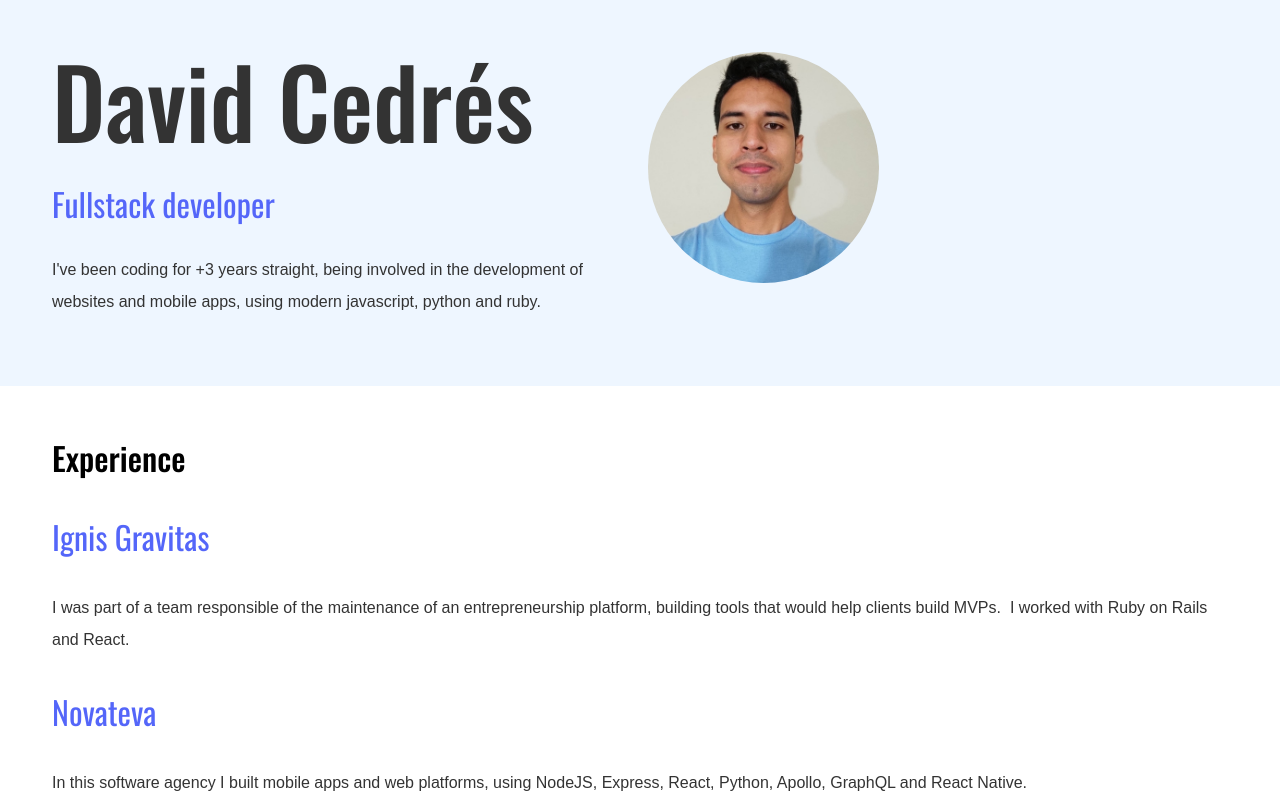
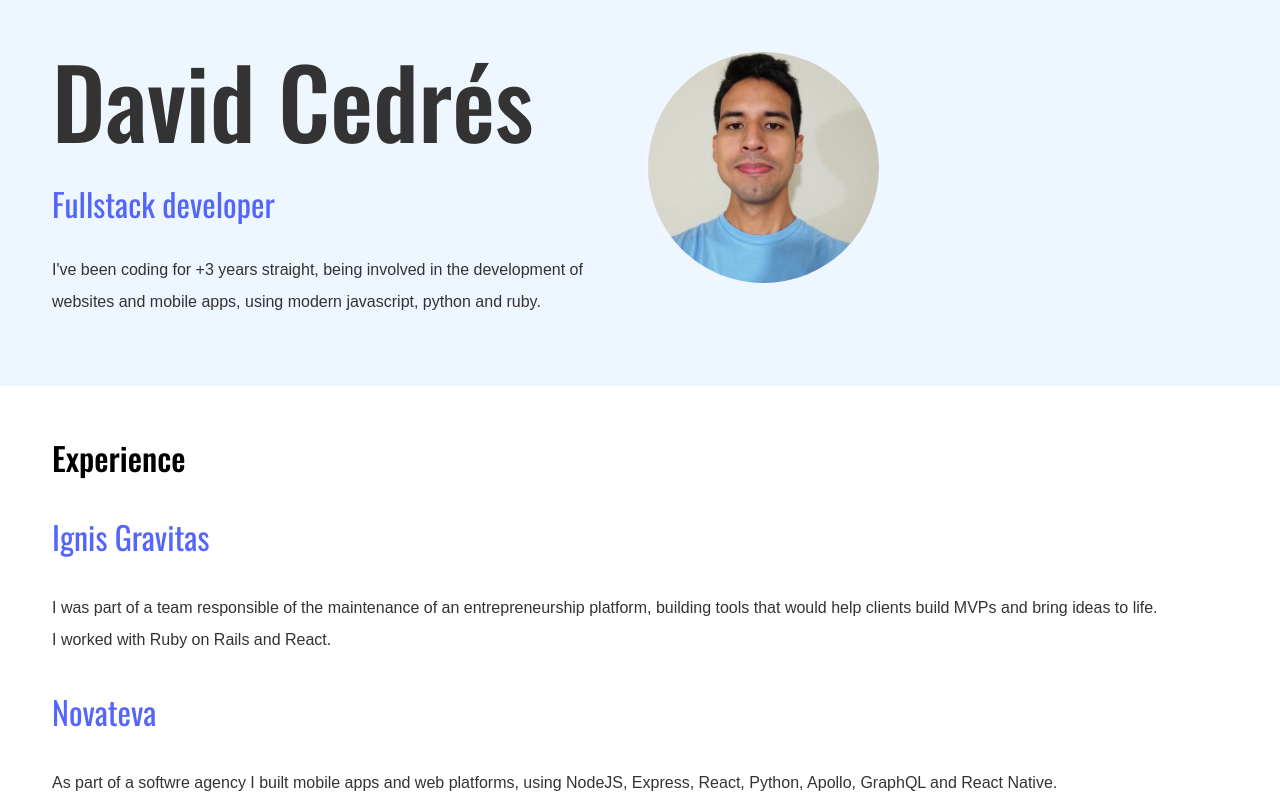
Before and after one commit to davidcedresx/snacky.dev, a Next.js app: page / in a window 1280 px wide. Shown: the top 800 px of the page. Built offline with nearby package versions, Linux system fonts and the light colour scheme.

Commit message:
update text

```diff
--- a/pages/index.js
+++ b/pages/index.js
@@ -29,14 +29,15 @@ export default function landing () {
           <div>
             <h3>Ignis Gravitas</h3>
             <p>
-              I was part of a team responsible of the maintenance of an entrepreneurship platform, building tools that would help clients build MVPs.
-              ‍   I worked with Ruby on Rails and React.
+              I was part of a team responsible of the maintenance of an entrepreneurship platform, building tools that would help clients build MVPs and bring ideas to life.
+              ‍<br />
+              I worked with Ruby on Rails and React.
           </p>
           </div>
           <div>
             <h3>Novateva</h3>
             <p>
-              In this software agency I built mobile apps and web platforms, using NodeJS, Express, React, Python, Apollo, GraphQL and React Native.
+              As part of a softwre agency I built mobile apps and web platforms, using NodeJS, Express, React, Python, Apollo, GraphQL and React Native.
           </p>
           </div>
           <div>
@@ -48,7 +49,6 @@ export default function landing () {
         </section>
         <section>
           <h2>Projects</h2>
-
           <p>I will be working on some side projects to put here!</p>
         </section>
       </div>
@@ -150,9 +150,7 @@ export default function landing () {
 
         .copyright {
           font-size: 14px;
-
         }
-
       `}</style>
     </div>
   )
```
